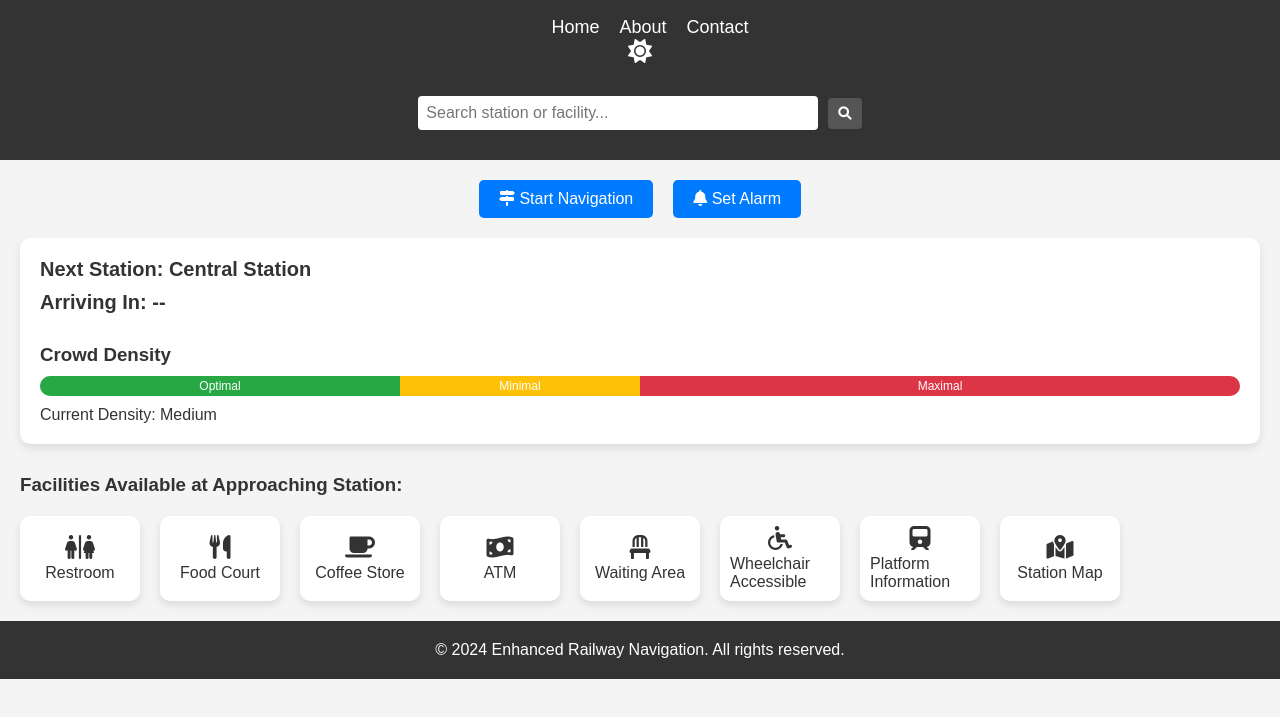
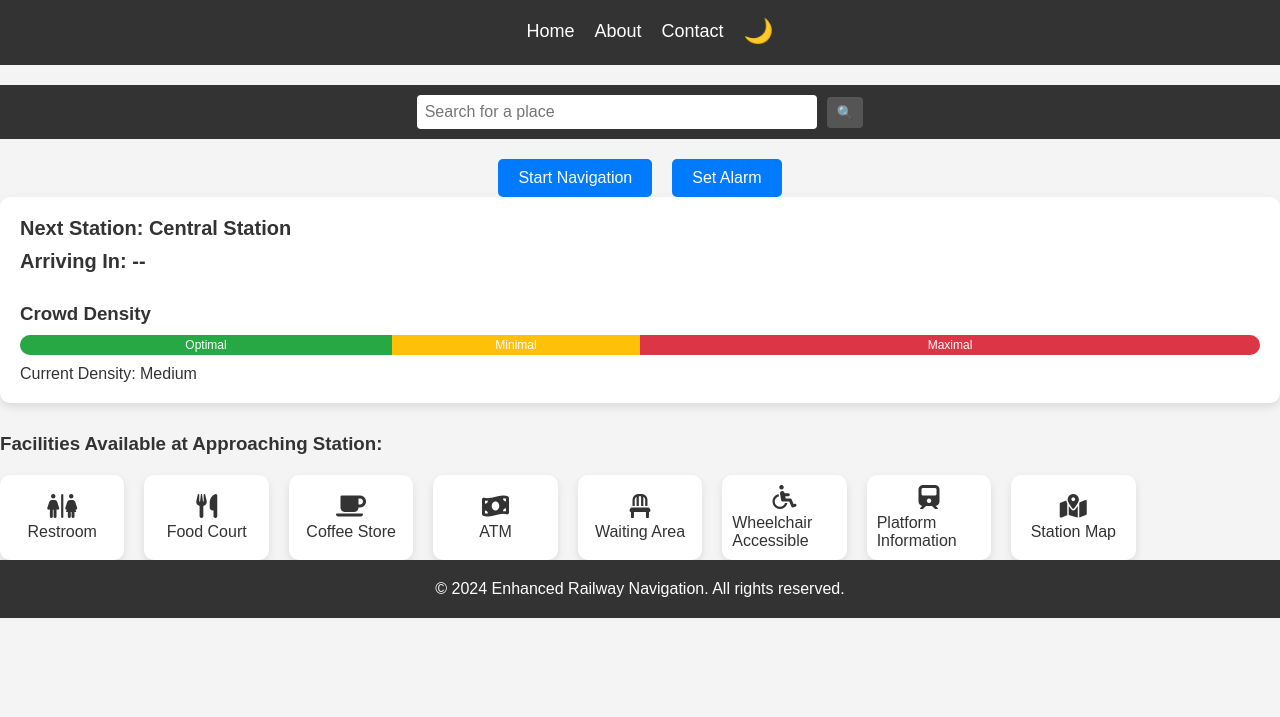
Before and after one commit to Yashtiwari45/RailNavigator, a plain HTML site: page dashboard.html in a window 1280 px wide. Shown: the part 51-768 px from the top of the page. Drawn offline with Linux system fonts and the light colour scheme.

Commit message:
Update dashboard.html

```diff
--- a/dashboard.html
+++ b/dashboard.html
@@ -9,27 +9,26 @@
 </head>
 <body>
     <header>
-        <div class="logo">
         <h1>Railway Navigation</h1>
-        </div>
         <nav>
           <ul>
             <li><a href="#">Home</a></li>
             <li><a href="#">About</a></li>
             <li><a href="#">Contact</a></li>
+            <li><button class="mode-toggle">🌙</button></li> <!-- Mode Switch -->
           </ul>
         </nav>
-        <button id="modeToggle" class="mode-toggle"><i class="fas fa-sun"></i></button>
-        <div class="search-container">
-            <input type="text" placeholder="Search station or facility..." />
-            <button type="submit"><i class="fas fa-search"></i></button>
-        </div>
       </header>
 
-    <nav class="options">
-        <button id="startNavigation"><i class="fas fa-map-signs"></i> Start Navigation</button>
-        <button id="setAlarm"><i class="fas fa-bell"></i> Set Alarm</button>
-    </nav>
+      <!-- Search Bar positioned below navigation -->
+      <div class="search-container">
+        <input type="text" placeholder="Search for a place" />
+        <button>🔍</button>
+      </div>
+      <div class="options">
+        <button id="start-navigation">Start Navigation</button>
+        <button id="set-alarm">Set Alarm</button>
+      </div
 
     <main>
         <section class="station-info">
```
Lines whose indentation alone changed are shown as unchanged.
